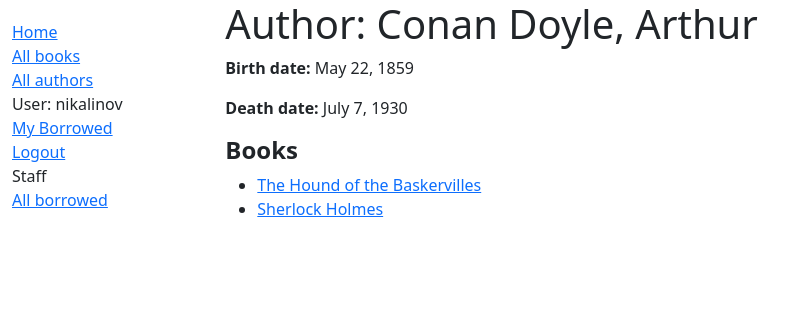
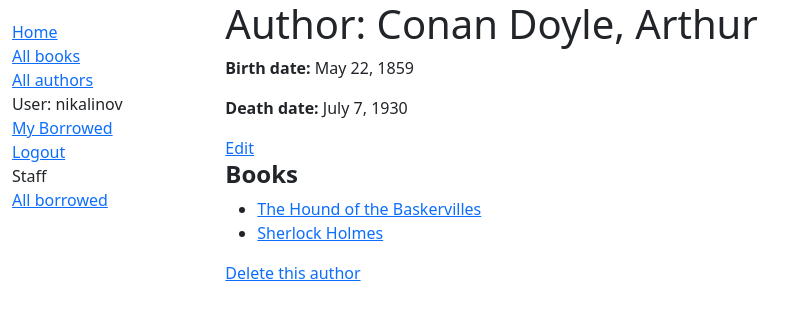
Before and after one commit to nikalinov/local-library, a Django app: page /catalog/author/2 in a window 1280 px wide. Shown: the top 320 px of the page, without its empty margins (0-808 px from the left). Run offline with Django 4.2, Linux system fonts and the light colour scheme; a user stored in the database is signed in; data comes from the database, SQL or seed files in the repository; both versions use the stored data as it was after the commit.

Commit message:
Allowed librarians create, update, and delete authors using permissions

```diff
--- a/catalog/models.py
+++ b/catalog/models.py
@@ -82,14 +82,8 @@ class BookInstance(models.Model):
 
 class Author(models.Model):
     """Model representing an author"""
-    first_name = models.CharField(
-        max_length=50,
-        help_text='Enter the author\'s first name'
-    )
-    last_name = models.CharField(
-        max_length=50,
-        help_text='Enter the author\'s last name'
-    )
+    first_name = models.CharField(max_length=50)
+    last_name = models.CharField(max_length=50)
     date_of_birth = models.DateField(null=True, blank=True)
     date_of_death = models.DateField('Died', null=True, blank=True)
 
--- a/catalog/templates/catalog/author_detail.html
+++ b/catalog/templates/catalog/author_detail.html
@@ -1,14 +1,20 @@
 {% extends "base_generic.html" %}
 
 {% block content %}
-  <h1>Author: {{ author.last_name }}, {{ author.first_name }}</h1>
+  <h1>Author: {{ author }}</h1>
 
   <p><strong>Birth date: </strong>{{ author.date_of_birth }}</p>
-  {% if author.date_of_death %}<p><strong>Death date: </strong> {{ author.date_of_death }}</p>{% endif %}
+  {% if author.date_of_death %}
+    <p><strong>Death date: </strong> {{ author.date_of_death }}</p>
+  {% endif %}
+  {% if perms.catalog.change_author %}
+    <a href="{% url 'author-update' author.pk %}">Edit</a>
+  {% endif %}
   <h4><strong>Books</strong></h4>
   <ul>
     {% for book in author.book_set.all %}
-    <li><a href='{{ book.get_absolute_url }}'>{{ book.title }}</a></li>
+    <li><a href="{{ book.get_absolute_url }}">{{ book.title }}</a></li>
     {% endfor %}
   </ul>
+  {% if perms.catalog.delete_author %}<a href="{% url 'author-delete' author.pk %}">Delete this author</a>{% endif %}
 {% endblock %}
--- a/catalog/views.py
+++ b/catalog/views.py
@@ -122,17 +122,18 @@ from django.urls import reverse_lazy
 from catalog.models import Author
 
 class AuthorCreate(PermissionRequiredMixin, CreateView):
-    permission_required = 'catalog.can_manipulate_authors'
+    permission_required = 'catalog.add_author'
     model = Author
     fields = ['first_name', 'last_name', 'date_of_birth', 'date_of_death']
-    initial = {'date_of_death': '11/06/2020'}
 
 class AuthorUpdate(PermissionRequiredMixin, UpdateView):
-    permission_required = 'catalog.can_manipulate_authors'
+    permission_required = 'catalog.change_author'
     model = Author
-    fields = '__all__' # Not recommended (potential security issue if more fields added)
+    # for fields, '__all__' is not recommended because of security reasons:
+    # the form will include any new fields that a developer may add
+    fields = ['first_name', 'last_name', 'date_of_birth', 'date_of_death']
 
 class AuthorDelete(PermissionRequiredMixin, DeleteView):
-    permission_required = 'catalog.can_manipulate_authors'
+    permission_required = 'catalog.delete_author'
     model = Author
     success_url = reverse_lazy('authors')
```
Also changed, not shown: catalog/templates/catalog/author_list.html (+4 -5 lines), db.sqlite3.
